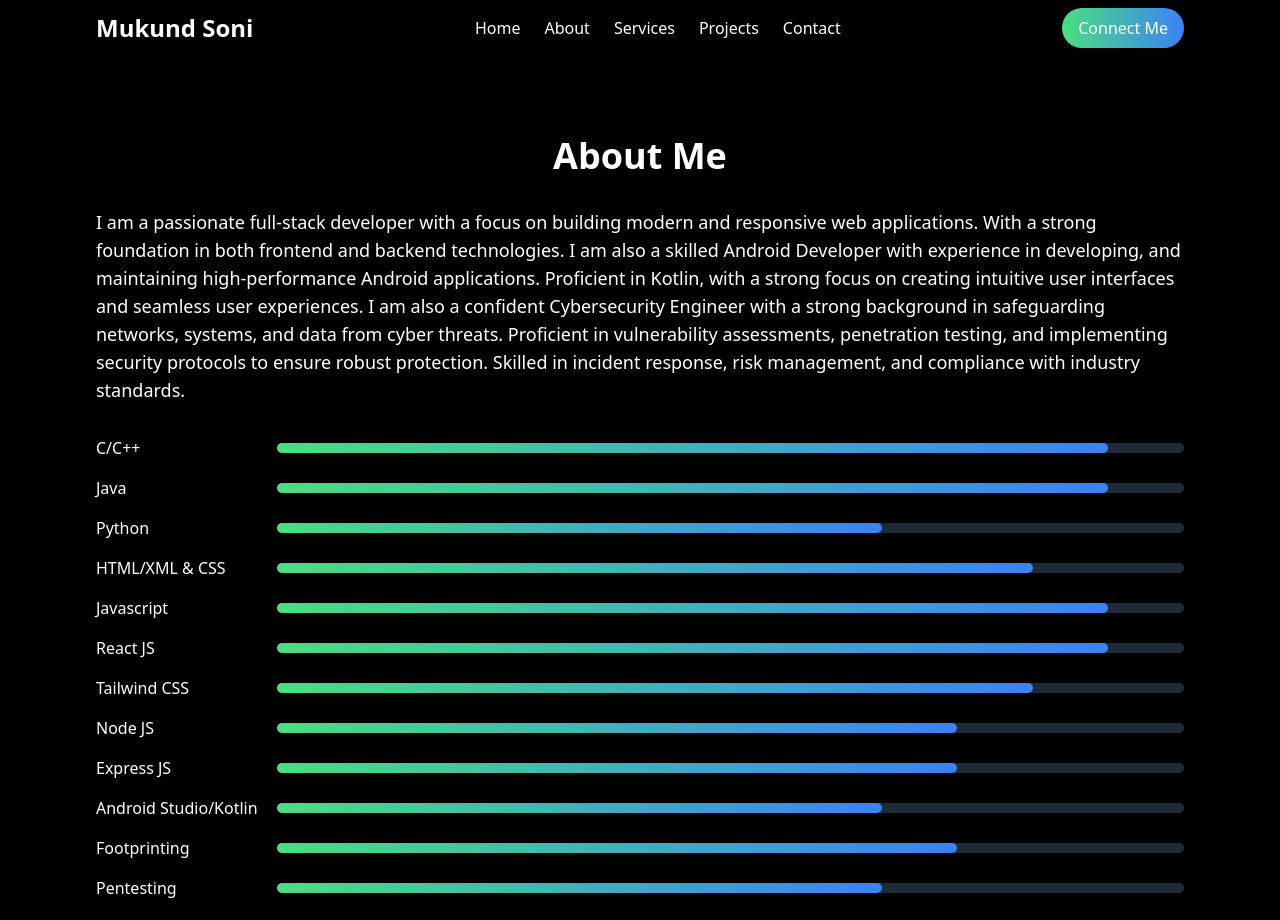
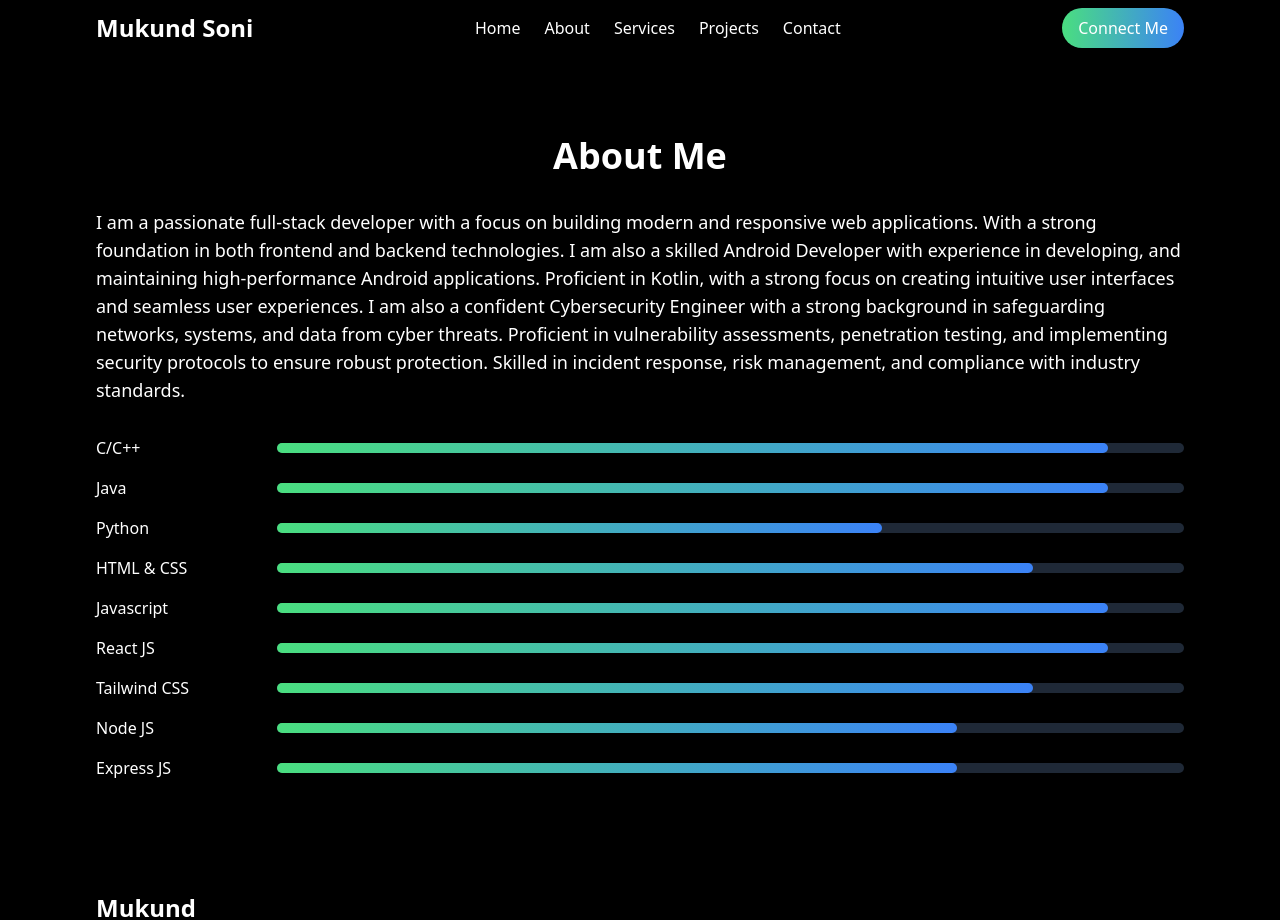
Before and after one commit to mukundsoni07/portfolio, a React (Vite) app: page /about in a window 1280 px wide. Shown: the top 920 px of the page. Built offline with nearby package versions, Linux system fonts and the light colour scheme.

Commit message:
about changed

```diff
--- a/src/components/About.jsx
+++ b/src/components/About.jsx
@@ -48,7 +48,7 @@ const About = () => {
               </div>
               <div className="flex items-center">
                 <label htmlFor="htmlandcss" className="w-2/12">
-                  HTML/XML & CSS
+                  HTML & CSS
                 </label>
                 <div className="grow bg-gray-800 rounded-full h-2.5">
                   <div
@@ -112,50 +112,6 @@ const About = () => {
                   ></div>
                 </div>
               </div>
-              <div className="flex items-center">
-                <label htmlFor="htmlandcss" className="w-2/12">
-                  Android Studio/Kotlin
-                </label>
-                <div className="grow bg-gray-800 rounded-full h-2.5">
-                  <div
-                    className="bg-gradient-to-r from-green-400 to-blue-500 h-2.5 rounded-full
-                    transform transition-transform duration-300 hover:scale-105 w-8/12"
-                  ></div>
-                </div>
-              </div>
-              <div className="flex items-center">
-                <label htmlFor="htmlandcss" className="w-2/12">
-                  Footprinting
-                </label>
-                <div className="grow bg-gray-800 rounded-full h-2.5">
-                  <div
-                    className="bg-gradient-to-r from-green-400 to-blue-500 h-2.5 rounded-full
-                    transform transition-transform duration-300 hover:scale-105 w-9/12"
-                  ></div>
-                </div>
-              </div>
-              <div className="flex items-center">
-                <label htmlFor="htmlandcss" className="w-2/12">
-                  Pentesting
-                </label>
-                <div className="grow bg-gray-800 rounded-full h-2.5">
-                  <div
-                    className="bg-gradient-to-r from-green-400 to-blue-500 h-2.5 rounded-full
-                    transform transition-transform duration-300 hover:scale-105 w-8/12"
-                  ></div>
-                </div>
-              </div>
-              <div className="flex items-center">
-                <label htmlFor="htmlandcss" className="w-2/12">
-                  Network Security
-                </label>
-                <div className="grow bg-gray-800 rounded-full h-2.5">
-                  <div
-                    className="bg-gradient-to-r from-green-400 to-blue-500 h-2.5 rounded-full
-                    transform transition-transform duration-300 hover:scale-105 w-8/12"
-                  ></div>
-                </div>
-              </div>
             </div>
           </div>
         </div>
```
